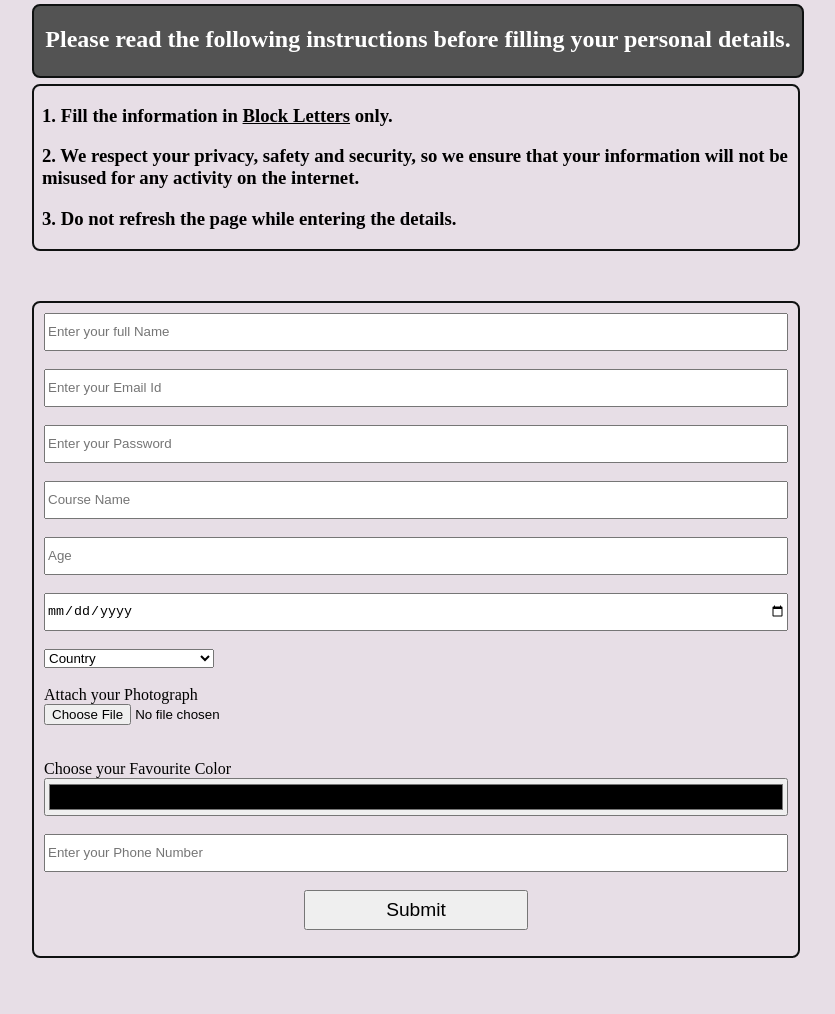
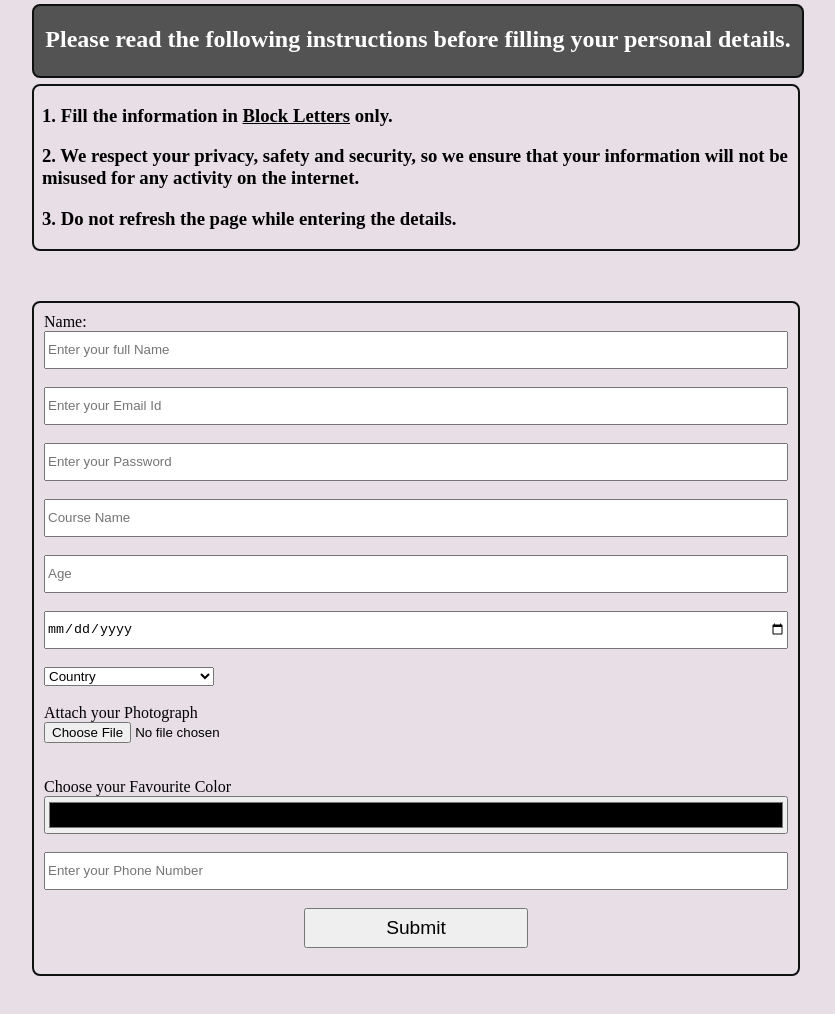
Before and after one commit to codingchaska/first-webpage, a plain HTML site: page login.html in a window 1280 px wide. Shown: the whole page, without its empty margins (224-1059 px from the left). Drawn offline with Linux system fonts and the light colour scheme.

Commit message:
your commit message

```diff
--- a/login.html
+++ b/login.html
@@ -70,14 +70,15 @@
 
         <section class="main" >
            <div class="logn">
-            <form class="log" action="home.html">
-             <input type="text" name="username" placeholder="Enter your full Name"> <br> <br>
+            <form class="log" action="home.html" method="POST">
+                <label for="name">Name:</label>
+             <input type="text" name="username" placeholder="Enter your full Name" id="username"> <br> <br>
 
-             <input type="email" name="email" placeholder="Enter your Email Id" required> <br> <br>
-             <input type="password" name="password" placeholder="Enter your Password" required> <br> <br>
-             <input type="text" name="course" placeholder="Course Name" required> <br> <br>
-             <input type="number" name="age" min="18" max="100" placeholder="Age"> <br> <br>
-             <input type="date" name="birthdate" placeholder="Birth Date">  <br> <br>
+             <input type="email" name="email" placeholder="Enter your Email Id" id="email" required> <br> <br>
+             <input type="password" name="password" placeholder="Enter your Password" id="password" required> <br> <br>
+             <input type="text" name="course" placeholder="Course Name" id="course" required> <br> <br>
+             <input type="number" name="age" min="18" max="100" placeholder="Age" id="age"> <br> <br>
+             <input type="date" name="birthdate" placeholder="Birth Date" id="birthdate">  <br> <br>
              <select class="country">
                 <option> Country</option>
                 <option> India</option>
@@ -89,10 +90,10 @@
                 <option> Bhutan</option>
              </select> <br> <br>
              Attach your Photograph <br>
-             <input type="file" name="Photo" placeholder="Photo" required ><br> <br>
+             <input type="file" name="Photo" placeholder="Photo" id="photo" required ><br> <br>
              Choose your Favourite Color <br>
-             <input type="color" name="favcolor" placeholder="Favourite Color"> <br> <br>
-             <input type="tel" name="contact" placeholder="Enter your Phone Number" required> <br> <br>
+             <input type="color" name="favcolor" placeholder="Favourite Color" id="favcolor"> <br> <br>
+             <input type="tel" name="contact" placeholder="Enter your Phone Number" id="contact" required> <br> <br>
              <div class="but"><button class="country" > Submit </button> </div>
             </form>
            </div>
```
